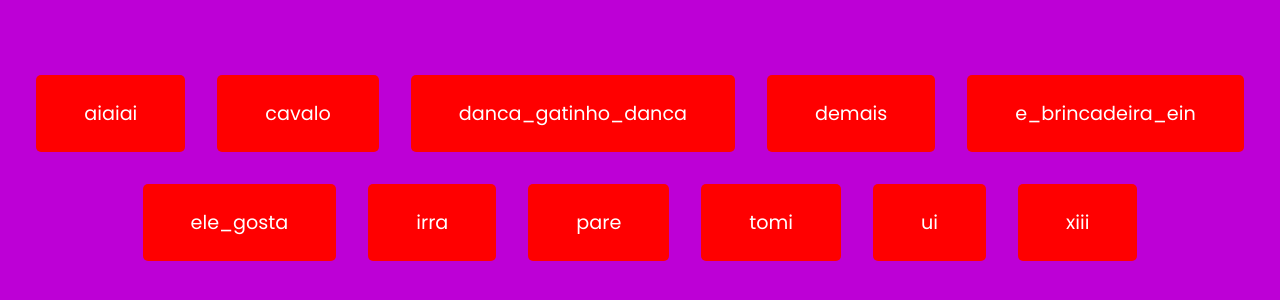
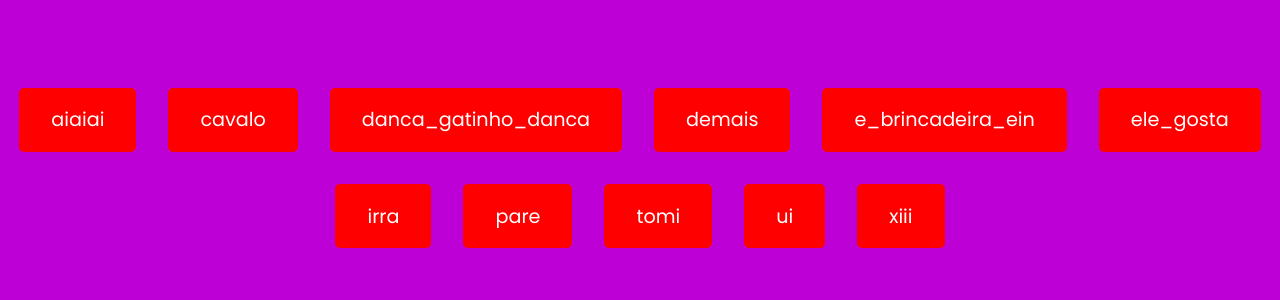
Before and after one commit to valtercioj/Sons_VaiDarNamoro, a plain HTML site: page index.html in a window 1280 px wide. Shown: the part 232-532 px from the top of the page. Drawn offline with Linux system fonts and the light colour scheme.

Commit message:
Mudança de Tamanho

```diff
--- a/style.css
+++ b/style.css
@@ -23,7 +23,7 @@ body {
   border: none;
   color: white;
   margin: 1rem;
-  padding: 1.5rem 3rem;
+  padding: 1.1rem 2rem;
   font-size: 1.2rem;
   font-family: inherit;
   cursor: pointer;
```
